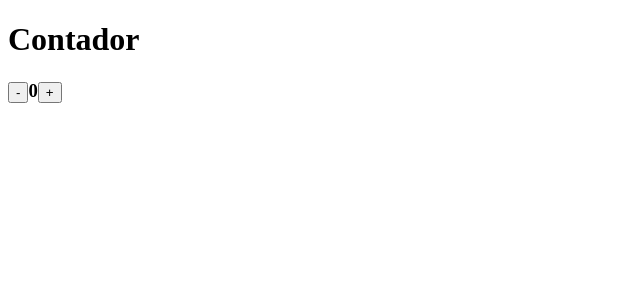
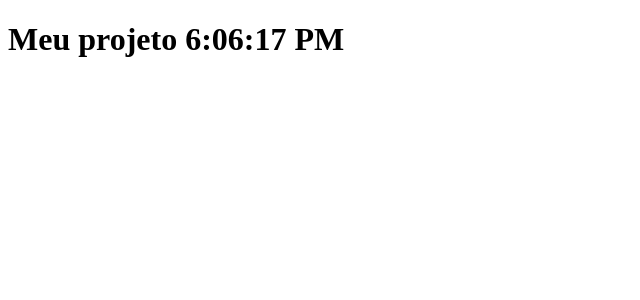
Before and after one commit to luchersou/React-JS-curso-1-2, a React (Create React App) app: page / in a window 1280 px wide. Shown: the top 300 px of the page, without its empty margins (0-640 px from the left). Built offline with nearby package versions, Linux system fonts and the light colour scheme.

Commit message:
test: Implementa relógio dinâmico com lifecycle methods

```diff
--- a/src/App.js
+++ b/src/App.js
@@ -5,34 +5,21 @@
   constructor(props){
     super(props);
     this.state = {
-      nome: "Matheus",
-      contador: 0
+      hora: '00:00:00'
     };
-
-    this.aumentar = this.aumentar.bind(this);
-    this.diminuir = this.diminuir.bind(this);
   }
 
-  aumentar(){
-    let state = this.state;
-    state.contador += 1;
-    this.setState(state)
-  }
+  componentDidMount(){
 
-  diminuir(){
-    let state = this.state;
-    state.contador -= 1;
-    this.setState(state)
+    setInterval(() =>{
+        this.setState({hora: new Date().toLocaleTimeString()})
+    }, 2000);
   }
 
   render(){
     return(
       <div>
-        <h1>Contador</h1>
-        <h3><button onClick={this.diminuir}>-</button>
-          {this.state.contador}
-        <button onClick={this.aumentar}>+</button>
-        </h3>
+        <h1>Meu projeto {this.state.hora}</h1>
       </div>
     );
   }
```
